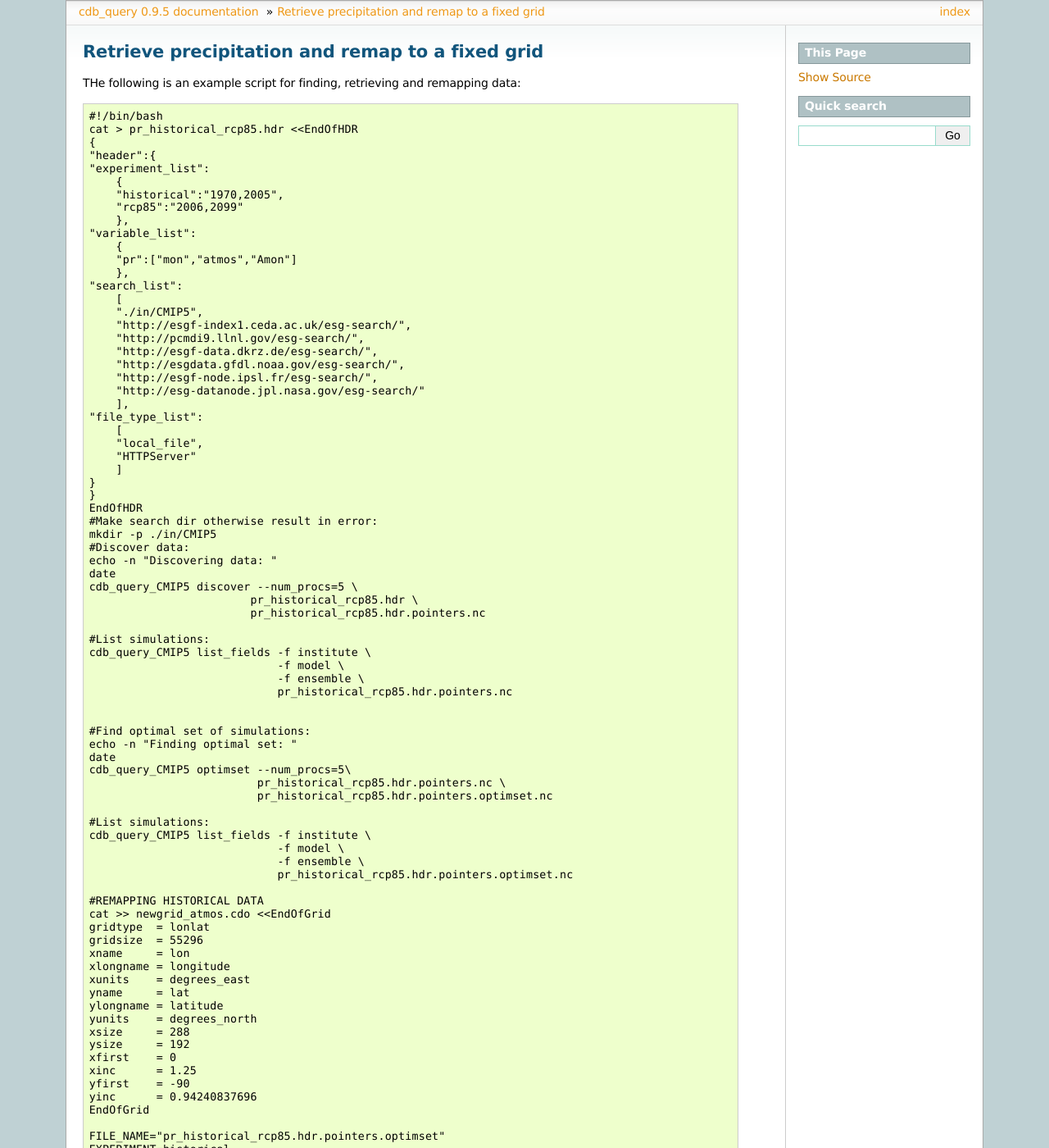
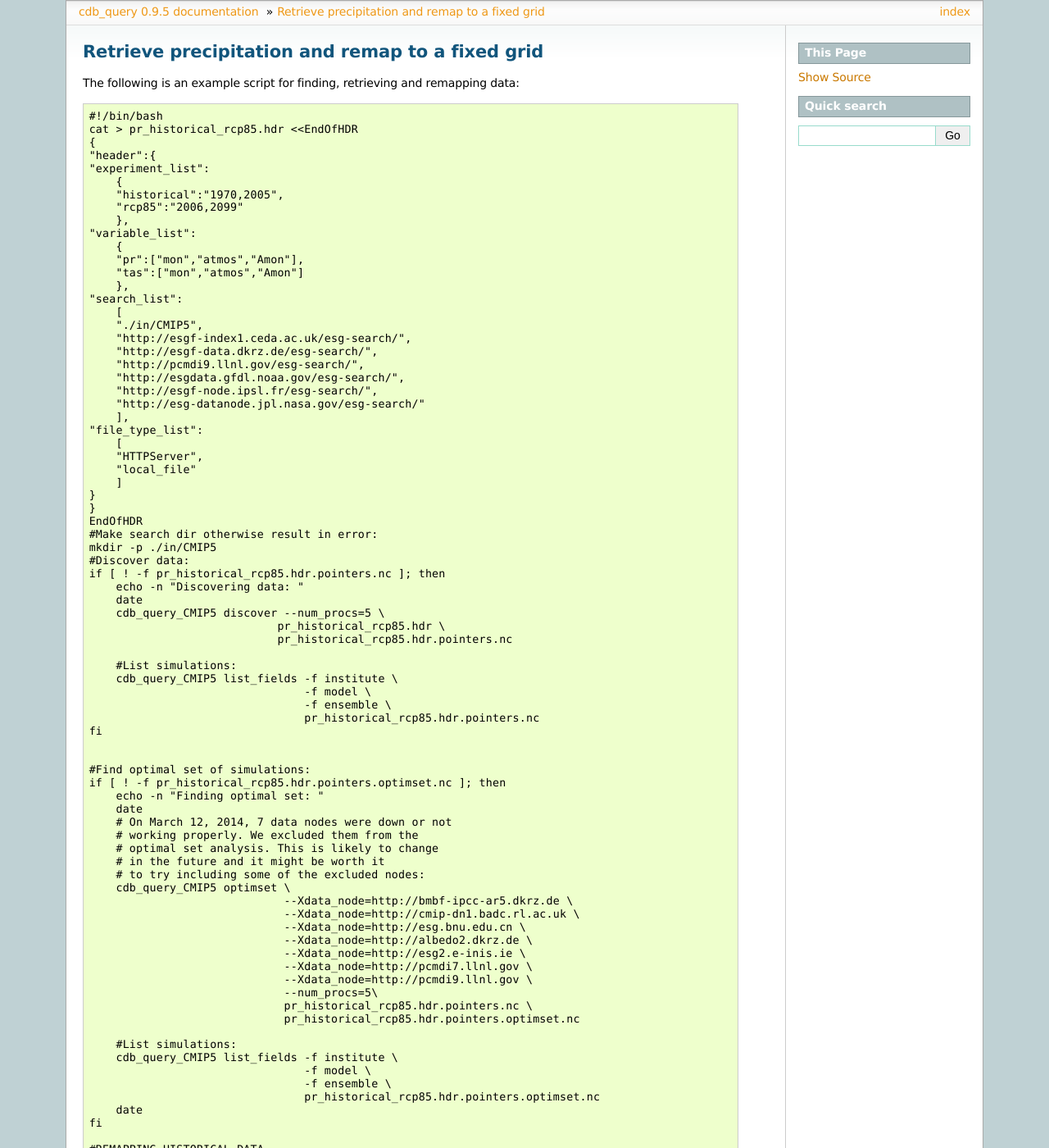
Before and after one commit to laliberte/cdb_query, a Sphinx documentation site: the page built from docs/recipe04.rst, in a window 1280 px wide and 1400 px high. Shown: the whole window at 82% size. Built offline with Sphinx 7.4.7, drawn with Linux system fonts in a browser that asks for light colours; some of the changed text lies outside the part shown.

Commit message:
Bug fixes for CORDEX and its two versions DRS. Advanced to rc3.dev11

```diff
--- a/docs/recipe04.rst
+++ b/docs/recipe04.rst
@@ -1,7 +1,7 @@
 Retrieve precipitation and remap to a fixed grid
 ----------------------------------------------------
 
-THe following is an example script for finding, retrieving and remapping data::
+The following is an example script for finding, retrieving and remapping data::
 
     #!/bin/bash
     cat > pr_historical_rcp85.hdr <<EndOfHDR
@@ -14,22 +14,23 @@
         },
     "variable_list":
         {
-        "pr":["mon","atmos","Amon"]
+        "pr":["mon","atmos","Amon"],
+        "tas":["mon","atmos","Amon"]
         },
     "search_list":
         [
         "./in/CMIP5",
         "http://esgf-index1.ceda.ac.uk/esg-search/",
+        "http://esgf-data.dkrz.de/esg-search/",
         "http://pcmdi9.llnl.gov/esg-search/",
-        "http://esgf-data.dkrz.de/esg-search/",
         "http://esgdata.gfdl.noaa.gov/esg-search/",
         "http://esgf-node.ipsl.fr/esg-search/",
         "http://esg-datanode.jpl.nasa.gov/esg-search/"
         ],
     "file_type_list":
         [
-        "local_file",
-        "HTTPServer"
+        "HTTPServer",
+        "local_file"
         ]
     }
     }
@@ -37,31 +38,49 @@
     #Make search dir otherwise result in error:
     mkdir -p ./in/CMIP5
     #Discover data:
-    echo -n "Discovering data: "
-    date
-    cdb_query_CMIP5 discover --num_procs=5 \
-                            pr_historical_rcp85.hdr \
-                            pr_historical_rcp85.hdr.pointers.nc
+    if [ ! -f pr_historical_rcp85.hdr.pointers.nc ]; then
+        echo -n "Discovering data: "
+        date
+        cdb_query_CMIP5 discover --num_procs=5 \
+                                pr_historical_rcp85.hdr \
+                                pr_historical_rcp85.hdr.pointers.nc
 
-    #List simulations:
-    cdb_query_CMIP5 list_fields -f institute \
-                                -f model \
-                                -f ensemble \
-                                pr_historical_rcp85.hdr.pointers.nc
+        #List simulations:
+        cdb_query_CMIP5 list_fields -f institute \
+                                    -f model \
+                                    -f ensemble \
+                                    pr_historical_rcp85.hdr.pointers.nc
+    fi
 
 
     #Find optimal set of simulations:
-    echo -n "Finding optimal set: "
-    date
-    cdb_query_CMIP5 optimset --num_procs=5\
-                             pr_historical_rcp85.hdr.pointers.nc \
-                             pr_historical_rcp85.hdr.pointers.optimset.nc
+    if [ ! -f pr_historical_rcp85.hdr.pointers.optimset.nc ]; then
+        echo -n "Finding optimal set: "
+        date
+        # On March 12, 2014, 7 data nodes were down or not
+        # working properly. We excluded them from the
+        # optimal set analysis. This is likely to change
+        # in the future and it might be worth it
+        # to try including some of the excluded nodes:
+        cdb_query_CMIP5 optimset \
+                                 --Xdata_node=http://bmbf-ipcc-ar5.dkrz.de \
+                                 --Xdata_node=http://cmip-dn1.badc.rl.ac.uk \
+                                 --Xdata_node=http://esg.bnu.edu.cn \
+                                 --Xdata_node=http://albedo2.dkrz.de \
+                                 --Xdata_node=http://esg2.e-inis.ie \
+                                 --Xdata_node=http://pcmdi7.llnl.gov \
+                                 --Xdata_node=http://pcmdi9.llnl.gov \
+                                 --num_procs=5\
+                                 pr_historical_rcp85.hdr.pointers.nc \
+                                 pr_historical_rcp85.hdr.pointers.optimset.nc
 
-    #List simulations:
-    cdb_query_CMIP5 list_fields -f institute \
-                                -f model \
-                                -f ensemble \
-                                pr_historical_rcp85.hdr.pointers.optimset.nc
+        #List simulations:
+        cdb_query_CMIP5 list_fields -f institute \
+                                    -f model \
+                                    -f ensemble \
+                                    pr_historical_rcp85.hdr.pointers.optimset.nc
+        date
+    fi
 
     #REMAPPING HISTORICAL DATA
     cat >> newgrid_atmos.cdo <<EndOfGrid
@@ -86,51 +105,56 @@
     YEAR_START=1970
     YEAR_END=2005
     #Retrieve first month:
-    cdb_query_CMIP5 remote_retrieve --experiment=$EXPERIMENT \
-                                    --year=$YEAR_START \
-                                    --month=1 \
-                                    $FILE_NAME.nc \
-                                    $FILE_NAME.0-0.retrieved.nc
+    if [ ! -f $FILE_NAME.197001.retrieved.nc ]; then
+        cdb_query_CMIP5 remote_retrieve --experiment=$EXPERIMENT \
+                                        --year=$YEAR_START \
+                                        --month=1 \
+                                        $FILE_NAME.nc \
+                                        $FILE_NAME.197001.retrieved.nc
+    fi
 
 
     #Compute the remapping weigths:
-    #Next is a loop over variables in $FILE_NAME.0-0.retrieved.nc. It is equivalent to:
+    #Next is a loop over variables in $FILE_NAME.197001.retrieved.nc. It is equivalent to:
     #
-    # cdo gendis,newgrid_atmos.cdo $FILE_NAME.0-0.retrieved.nc $FILE_NAME.0-0.retrieved.weigths.nc
+    # cdo gendis,newgrid_atmos.cdo $FILE_NAME.197001.retrieved.nc $FILE_NAME.197001.retrieved.weigths.nc
     #
     # if the the files were not hierarchical netcdf4 files.
     #
     # This is is accomplished with 10 simultaneous processes
     #
-    cdb_query_CMIP5 apply --num_procs=10 \
-                            -s 'cdo gendis,newgrid_atmos.cdo' \
-                            $FILE_NAME.0-0.retrieved.nc \
-                            $FILE_NAME.0-0.retrieved.weigths.nc
-
+    if [ ! -f $FILE_NAME.197001.retrieved.weigths.nc ]; then
+        cdb_query_CMIP5 apply --num_procs=10 \
+                                'cdo gendis,newgrid_atmos.cdo' \
+                                $FILE_NAME.197001.retrieved.nc \
+                                $FILE_NAME.197001.retrieved.weigths.nc
+    fi
 
     echo -n "Starting remapping "
     date
     for YEAR in $(seq $YEAR_START $YEAR_END); do
-        cdb_query_CMIP5 remote_retrieve \
+        if [ ! -f $FILE_NAME.$YEAR.retrieved.remap.nc ]; then
+            cdb_query_CMIP5 remote_retrieve \
+                                --experiment=$EXPERIMENT \
+                                --year=$YEAR \
+                                $FILE_NAME.nc \
+                                $FILE_NAME.$YEAR.retrieved.nc
+            #Next is a loop over variables in $FILE_NAME.197001.retrieved.nc. It is equivalent to:
+            #
+            # cdo cdo remap,newgrid_atmos.cdo,$FILE_NAME.197001.retrieved.weigths.nc $FILE_NAME.$YEAR.retrieved.nc \
+            #                                  $FILE_NAME.$YEAR.retrieved.remap.nc
+            #
+            # if the the files were not hierarchical netcdf4 files.
+            #
+            cdb_query_CMIP5 apply \
                             --experiment=$EXPERIMENT \
-                            --year=$YEAR \
-                            $FILE_NAME.nc \
-                            $FILE_NAME.$YEAR.retrieved.nc
-        #Next is a loop over variables in $FILE_NAME.0-0.retrieved.nc. It is equivalent to:
-        #
-        # cdo cdo remap,newgrid_atmos.cdo,$FILE_NAME.0-0.retrieved.weigths.nc $FILE_NAME.$YEAR.retrieved.nc \
-        #                                  $FILE_NAME.$YEAR.retrieved.remap.nc
-        #
-        # if the the files were not hierarchical netcdf4 files.
-        #
-        cdb_query_CMIP5 apply \
-                        --experiment=$EXPERIMENT \
-                        --num_procs=5 \
-                        -s 'cdo -s remap,newgrid_atmos.cdo,{1}' \
-                        $FILE_NAME.$YEAR.retrieved.nc \
-                        $FILE_NAME.0-0.retrieved.weigths.nc \
-                        $FILE_NAME.$YEAR.retrieved.remap.nc
-        rm $FILE_NAME.$YEAR.retrieved.nc
+                            --num_procs=5 \
+                            'cdo -s remap,newgrid_atmos.cdo,{1}' \
+                            $FILE_NAME.$YEAR.retrieved.nc \
+                            $FILE_NAME.197001.retrieved.weigths.nc \
+                            $FILE_NAME.$YEAR.retrieved.remap.nc
+            rm $FILE_NAME.$YEAR.retrieved.nc
+        fi
     done
 
     echo -n "Done remapping "
@@ -138,12 +162,14 @@
 
     #Concatenate the results:
 
-    #First list the files:
-    FILE_LIST=$(for YEAR in $(seq 1970 2005); do
-                    echo pr_historical_rcp85.hdr.pointers.optimset.$YEAR.retrieved.remap.nc;
-                done)
+    if [ ! -f pr_historical_rcp85.hdr.pointers.optimset.1970-2005.retrieved.remap.nc ]; then
+        #First list the files:
+        FILE_LIST=$(for YEAR in $(seq 1970 2005); do
+                        echo pr_historical_rcp85.hdr.pointers.optimset.$YEAR.retrieved.remap.nc;
+                    done)
 
-    #Then apply a mergetime operator:
-    cdb_query_CMIP5 apply -s 'cdo mergetime' \
-                    $FILE_LIST \
-                    pr_historical_rcp85.hdr.pointers.optimset.1970-2005.retrieved.remap.nc
+        #Then apply a mergetime operator:
+        cdb_query_CMIP5 apply 'cdo mergetime' \
+                        $FILE_LIST \
+                        pr_historical_rcp85.hdr.pointers.optimset.1970-2005.retrieved.remap.nc
+    fi
```
Also changed, not shown: 6 other files.
